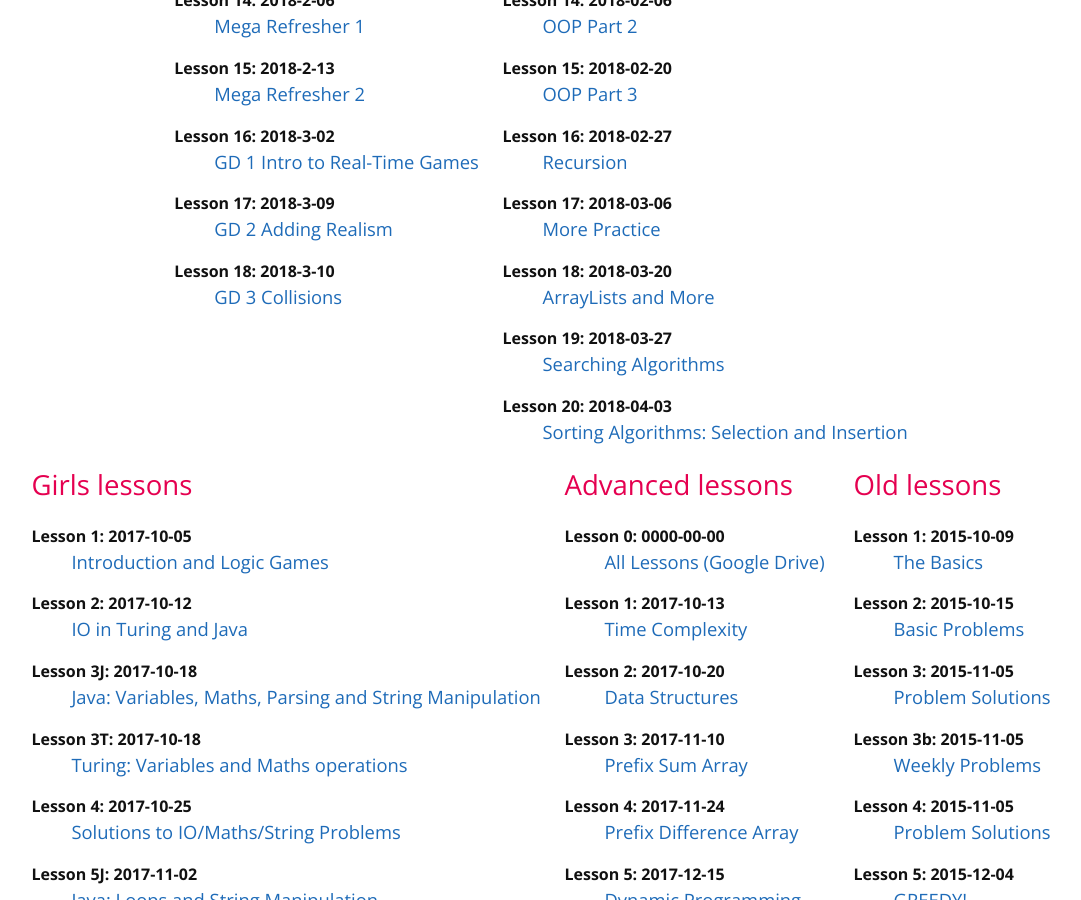
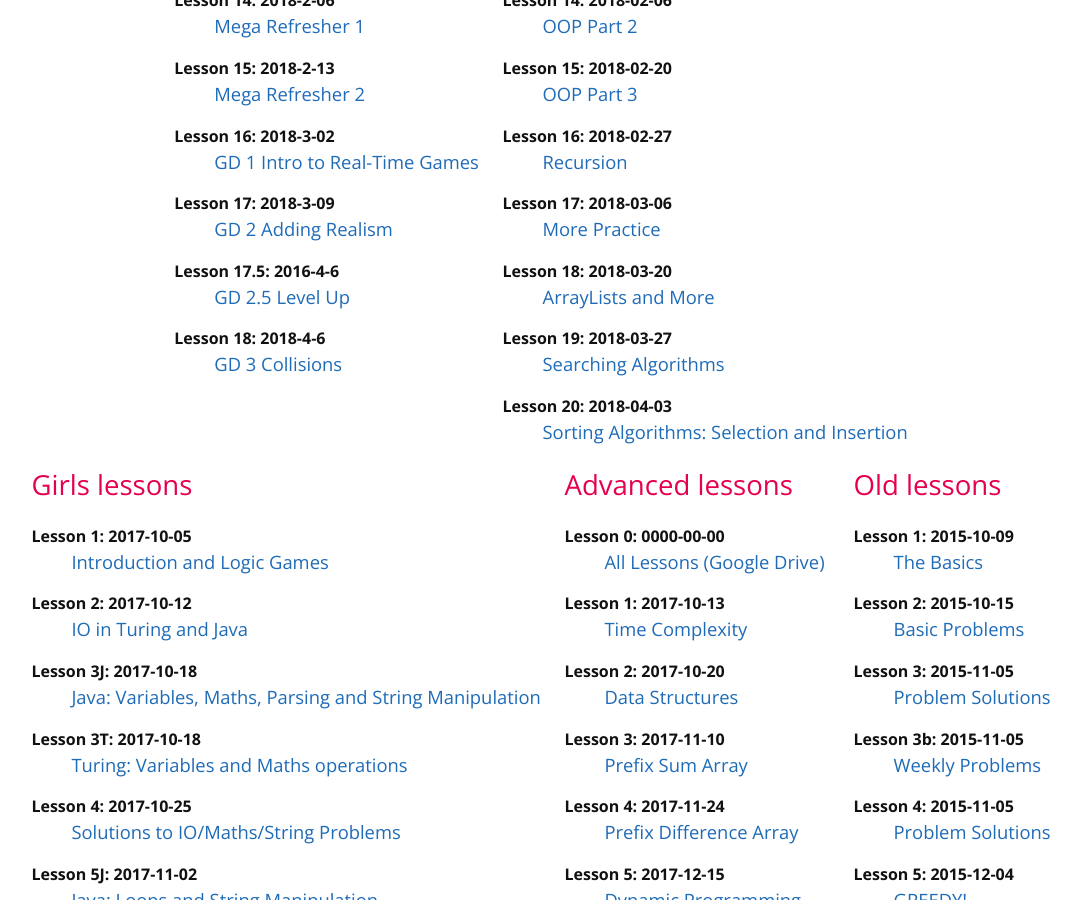
Before and after one commit to mcpt/mcpt.github.io, a Jekyll site: the page built from cpt.md, in a window 1280 px wide and 900 px high, scrolled down 1490 px. Shown: the whole window, without its empty margins (99-1180 px from the left). Built offline with Jekyll 4.4.1, drawn with Linux system fonts in a browser that asks for light colours.

Commit message:
Update junior-lessons.yml

```diff
--- a/_data/junior-lessons.yml
+++ b/_data/junior-lessons.yml
@@ -89,7 +89,12 @@
   id: 17
   url: https://drive.google.com/drive/folders/10exi5xBX5b9teyTrz1KaQQaWVLtPA59k
 
+- title: GD 2.5 Level Up
+  date: 2016-4-6
+  id: 17.5
+  url: https://drive.google.com/drive/folders/1k65ZLxoeG9T4w4eciX7aCJuJGnkw-BPC
+
 - title: GD 3 Collisions
-  date: 2018-3-10
+  date: 2018-4-6
   id: 18
   url: https://drive.google.com/drive/folders/1_sKCCP8T-FjDt56GeBzQ4Vvkl_nCCiVI
```
